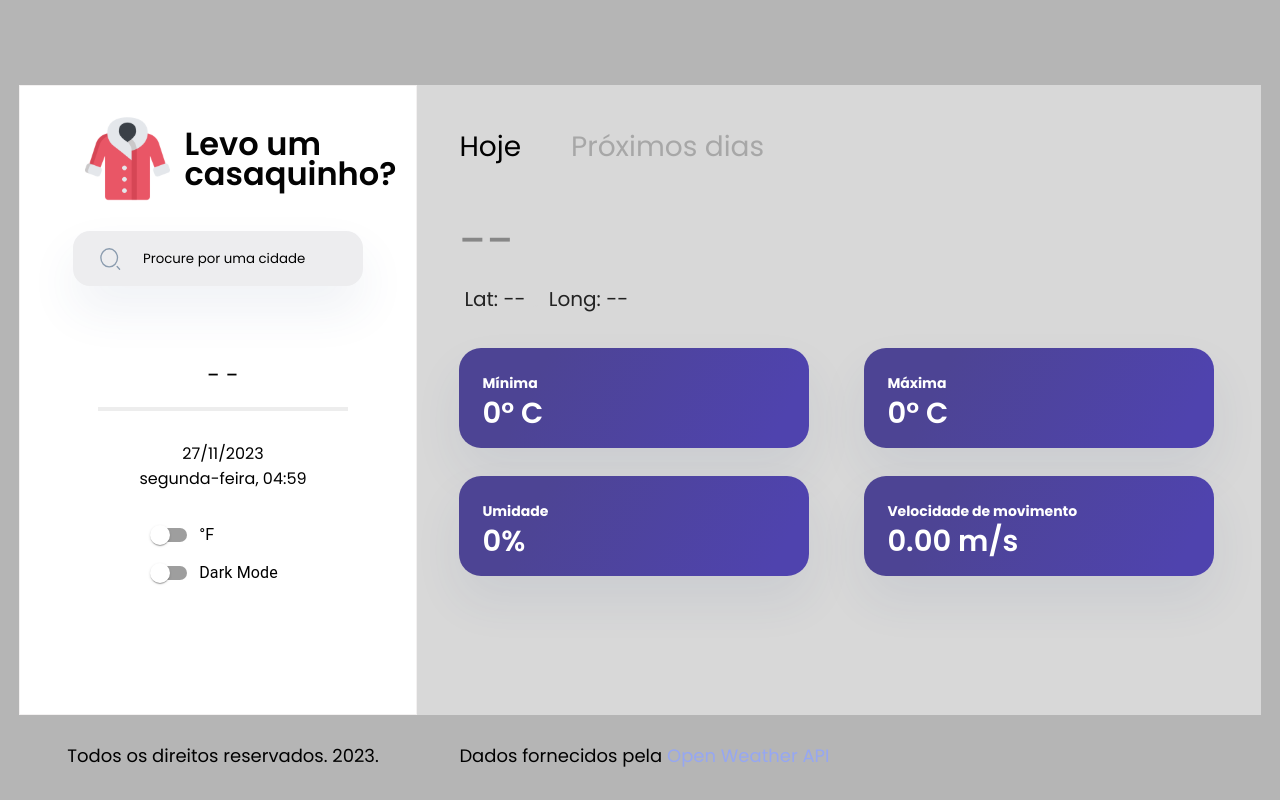
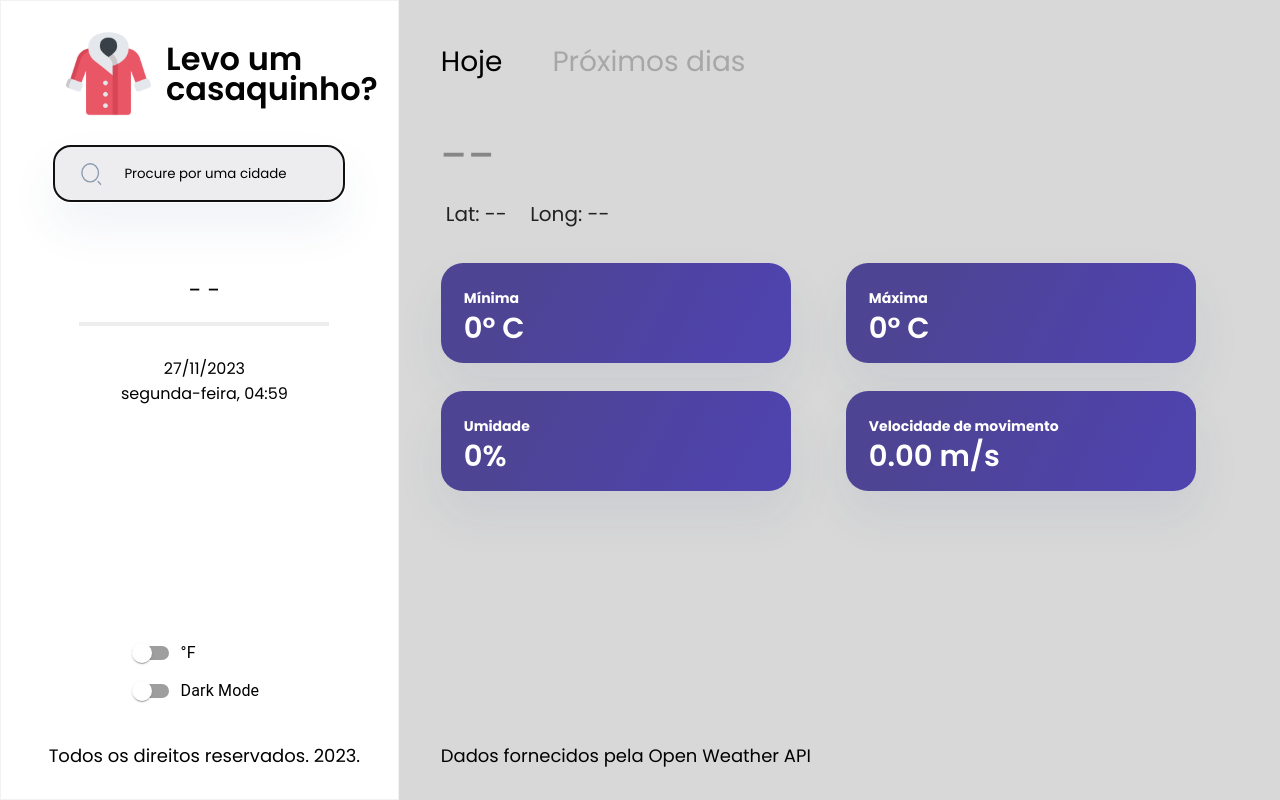
Before and after one commit to BrendonLee23/project-good-weather-frontend, a React (Vite) app: page / in a window 1280 px wide. Built offline with nearby package versions, Linux system fonts and the light colour scheme.

Commit message:
Fix/ layout updates

```diff
--- a/src/components/LeftInfos/LeftInfos.jsx
+++ b/src/components/LeftInfos/LeftInfos.jsx
@@ -46,7 +46,6 @@ export default function LeftInfos() {
         'smoke': 'fumaça',
     };
     const translatedDescription = weatherDescriptions[weatherDescription] || weatherDescription;
-
     const fetchData = async () => {
         try {
             const response = await axios.get(`https://api.openweathermap.org/data/2.5/weather?q=${city}&appid=${apiKey}`);
@@ -67,16 +66,13 @@ export default function LeftInfos() {
             console.error('Erro ao obter dados do grafico:', error);
         }
     };
-
     const fetchDataAndGraphic = async () => {
         await fetchData();
         await fetchGraphic();
     };
-
     const handleSearch = () => {
         fetchDataAndGraphic();
     };
-
     const handleEnterPress = (event) => {
         if (event.key === 'Enter') {
             fetchDataAndGraphic();
@@ -95,7 +91,8 @@ export default function LeftInfos() {
                     placeholder="Procure por uma cidade"
                     value={city}
                     onChange={(e) => setCity(e.target.value)}
-                    onKeyDown={handleEnterPress} />
+                    onKeyDown={handleEnterPress}
+                    autoFocus />
             </InputContainer>
             <ResumeInfos>
                 <StyledTemperature colors={colors} weatherType={weatherData ? weatherData.weather[0].main : ''}>
@@ -108,10 +105,12 @@ export default function LeftInfos() {
                 <h3>{formattedDate}</h3>
                 <h3>{formattedWeekday}, {formattedTime}</h3>
             </ResumeInfos>
+            <SwitchsDiv>
                 <FormGroup>
                     <FormControlLabel control={<Switch />} label="°F" />
                     <FormControlLabel control={<Switch />} label="Dark Mode" />
                 </FormGroup>
+            </SwitchsDiv>
             <Footer>
                 <p>Todos os direitos reservados. 2023.</p>
             </Footer>
@@ -124,8 +123,8 @@ const LeftInfosContainer = styled.div`
     display: flex;
     align-items: center;
     flex-direction: column;
-    width: 960px;
-    height: 630px;
+    width: 800px;
+    height: 100%;
     padding: 30px 20px 10px 30px;
     border: 1px solid #f3f1f1
 `
@@ -244,9 +243,8 @@ const StyledTemperature = styled.div`
     }
 `
 const Footer = styled.div`
-    position: absolute;
-    bottom: 0;
-    margin-bottom: 20px;
+    bottom: 20px;
+    position: fixed;
     p{
         font-family: Poppins;
         font-size: 18px;
@@ -284,3 +282,8 @@ const Description = styled.h2`
         }
     }};
 `;
+
+const SwitchsDiv = styled.div`
+    bottom: 90px;
+    position: fixed;
+`
--- a/src/components/RightInfos/RightInfos.jsx
+++ b/src/components/RightInfos/RightInfos.jsx
@@ -31,6 +31,17 @@ export default function RightInfos() {
         </RightInfosContainer>
     )
 }
+
+const RightInfosContainer = styled.div`
+    background-color:#D8D8D8;
+    display: flex;
+    flex-direction: column;
+    height: 100%;
+    width: 1912px;
+    border: 2px solid #D8D8D8;
+    padding-left: 40px;
+    padding-top: 30px;
+`
 
 const CityAndCoordinates = styled.div`
     display:flex;
@@ -70,16 +81,7 @@ const CityAndCoordinates = styled.div`
     }
 `
 
-const RightInfosContainer = styled.div`
-    background-color:#D8D8D8;
-    display: flex;
-    flex-direction: column;
-    height: 630px;
-    width: 1912px;
-    border: 2px solid #D8D8D8;
-    padding-left: 40px;
-    padding-top: 30px;
-`
+
 
 const TitleOptions = styled.div`
     width: 750px;
@@ -113,9 +115,8 @@ const TitleOptions = styled.div`
     }
 `
 const Footer = styled.div`
-    position: absolute;
-    bottom: 0;
-    margin-bottom: 20px;
+    bottom: 20px;
+    position: fixed;
     p{
         font-family: Poppins;
         font-size: 18px;
@@ -123,8 +124,5 @@ const Footer = styled.div`
         line-height: 48px;
         letter-spacing: 0em;
         text-align: left;
-    span{
-        color: #96A7F2;
     }
-}
 `
--- a/src/pages/HomePage/HomePage.jsx
+++ b/src/pages/HomePage/HomePage.jsx
@@ -15,7 +15,6 @@ const Home = styled.div`
     background-color: #b5b5b5;
     width: 100%;
     height: 100vh;
-    padding: 20px;
     display: flex;
     justify-content: center; /* Centraliza os elementos horizontalmente */
     align-items: center; /* Centraliza os elementos verticalmente */
```
Lines whose indentation alone changed are shown as unchanged.
